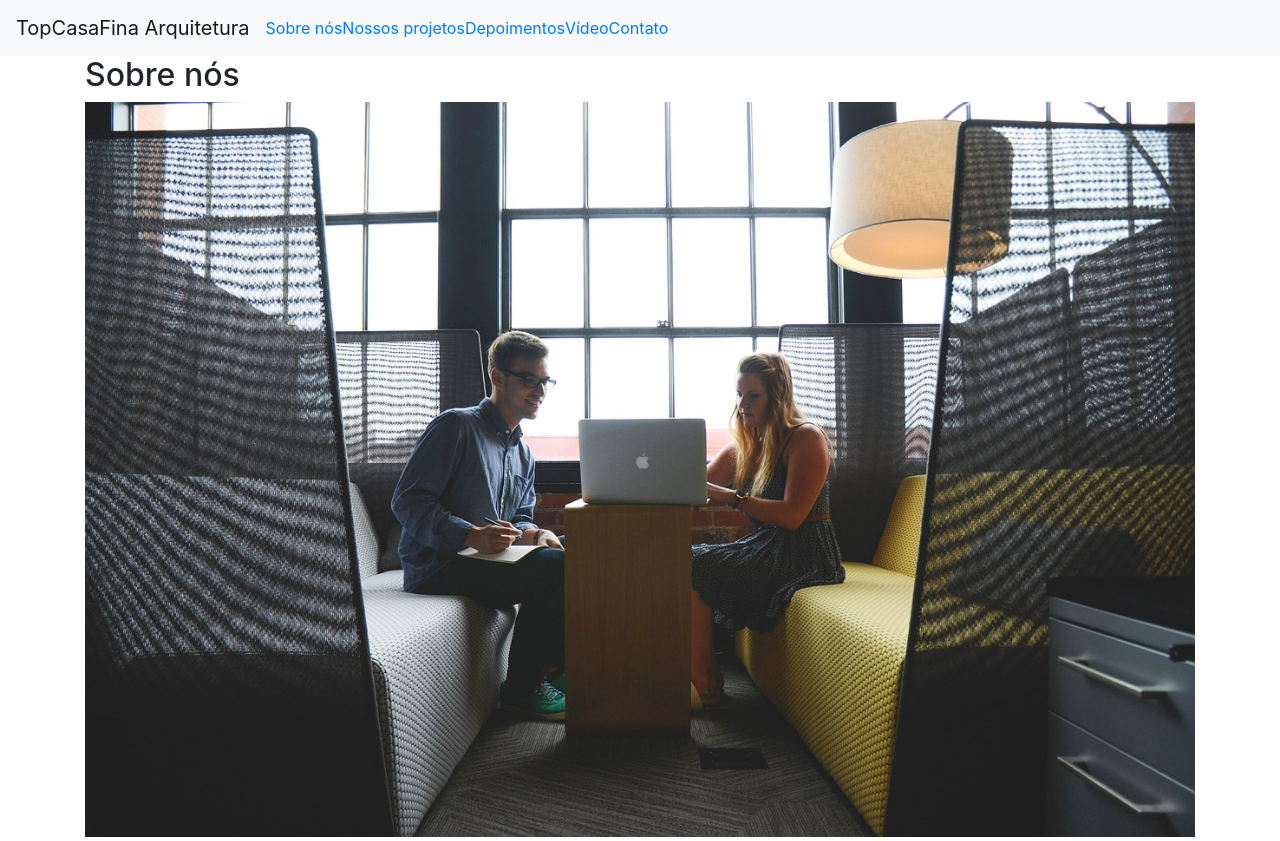
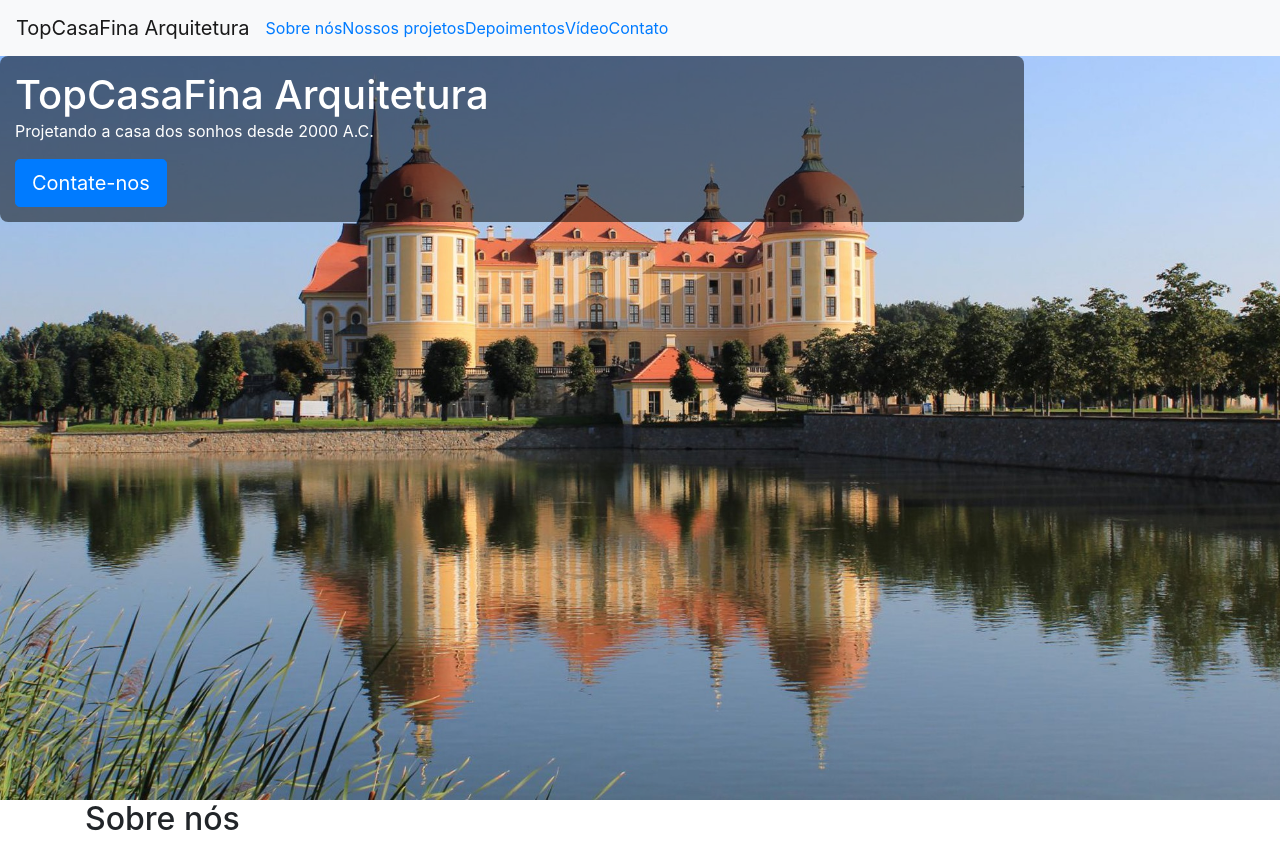
Before and after one commit to framosip/estudoBootstrap, a plain HTML site: page index.html in a window 1280 px wide. Shown: the top 841 px of the page. Drawn offline with Linux system fonts and the light colour scheme.

Commit message:
Criação do banner no header do site

```diff
--- a/estilo.css
+++ b/estilo.css
@@ -13,13 +13,33 @@
     display: inline-block;
     vertical-align: top;
 }
+.topcasafina-banner{
+    color: #FFF;
+    background-color: rgba(0, 0, 0, 0.5);
+    padding: 15px;
+    width: 80%;
+    border-radius: 8px;
+}
 
 footer{
     background-color: #333;
     color: #FFF;
     margin-top: 5px;
 }
-
 footer address:last-child{
     margin-bottom: 0;
 }
+html,
+body{
+    height: 100%;
+}
+header{
+    height: 100%;
+    background-image: url(img/castelo.jpg);
+    background-position: top center;
+    background-size: cover;
+}
+header h1{
+    margin-top: 0;
+    margin-bottom: 0;
+}
--- a/index.html
+++ b/index.html
@@ -28,6 +28,13 @@
                     </ul>
                 </div>
             </nav>
+
+            <div class="topcasafina-banner">
+                <h1>TopCasaFina Arquitetura</h1>
+                <p>Projetando a casa dos sonhos desde 2000 A.C.</p>
+                <button class="btn btn-lg btn-primary">Contate-nos</button>
+            </div>
+
         </header>
 
         <section id="sobre-nos" class="container">
```
